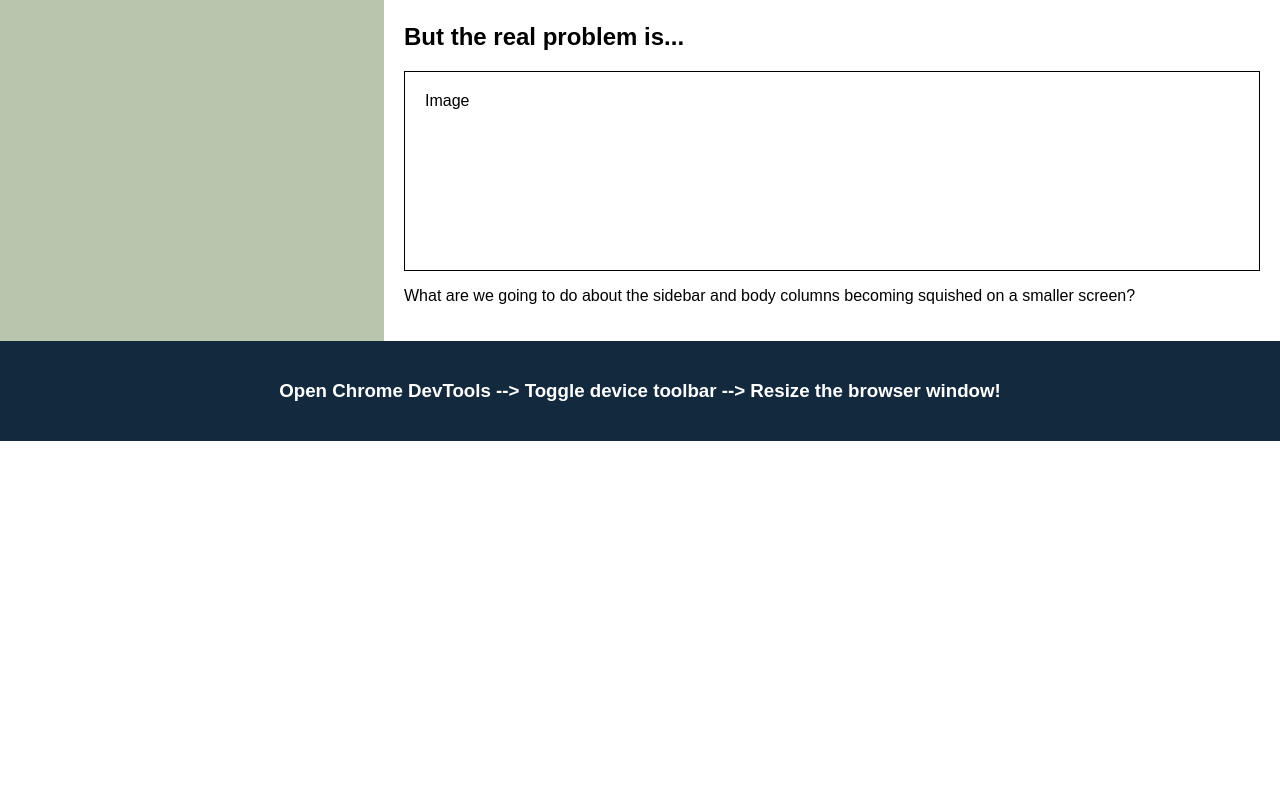
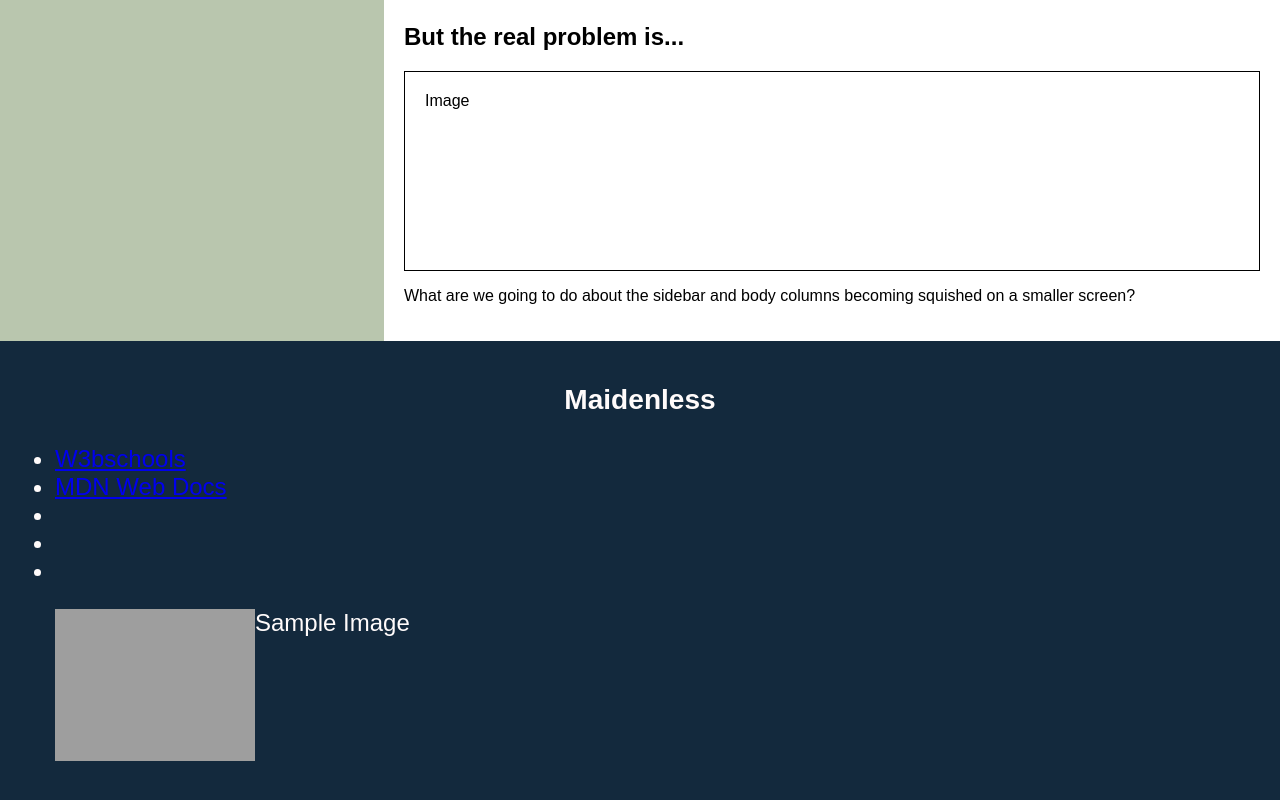
Before and after one commit to osorio-d-alfredo/project-1, a plain HTML site: page index.html in a window 1280 px wide. Shown: the part 864-1664 px from the top of the page. Before the commit the page ends 1305 px from the top, so only its background shows below. Drawn offline with Linux system fonts and the light colour scheme; grey boxes are pictures that could not be loaded.

Commit message:
html changes

```diff
--- a/assets/style.css
+++ b/assets/style.css
@@ -42,10 +42,13 @@ section {
 }
 
 footer {
-    padding: 20px;
+    padding: 15px;
     text-align: center;
     background: #13293d;
-    color: #fff;
+    color: rgb(255, 251, 251);
+    font-weight: 500;
+    text-transform: capitalize;
+    font-size: 1.5rem;
 }
 
   /* Image Placeholders */
@@ -79,3 +82,18 @@ footer {
       background-color: #8ac4ff;
     }
 }
+
+
+
+
+
+
+/* footer add-ons */
+.Resources {
+  text-align: left;
+}
+
+.footer-picture{
+  display: flex;
+
+}
--- a/index.html
+++ b/index.html
@@ -30,6 +30,7 @@
 
         <!-- Body -->
         <main>
+
           <aside>
             <h2>This is a sidebar.</h2>
             <div class="sample-img">Image</div>
@@ -52,10 +53,20 @@
 
         <!-- Footer -->
         <footer>
-          <h3>
-            Open Chrome DevTools --> Toggle device toolbar --> Resize the browser
-            window!
-          </h3>
+            <h3> maidenless </h3>
+            <ul class="Resources">
+                <li><a href="https://www.w3schools.com/" > W3bschools </a> </li>
+                <li><a href="https://developer.mozilla.org/en-US/"> MDN Web Docs</a></li>
+                <li></li>
+                <li></li>
+                <li></li>
+             </ul>
+             <figure class="footer-picture">
+              <img src="https://i.picsum.photos/id/0/420/320.jpg?hmac=HB6h5sXdMlWoud_Thg7d1HBqhQjgcSzFiQ4kN6VheQ0" alt="Sample" style="width: 200px;">
+              <figcaption> sample image </figcaption>
+             </figure>
         </footer>
+
+        <script src="script.js"></script>
       </body>
     </html>
```
Also changed, not shown: assets/script.js (added).
